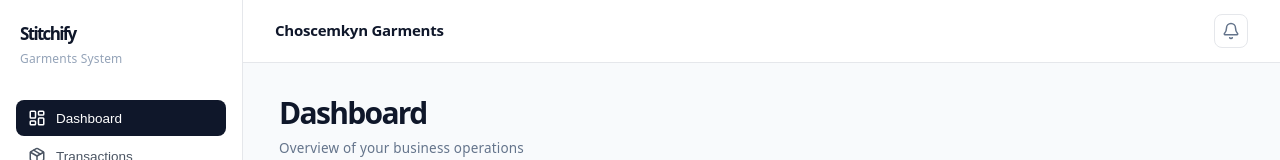
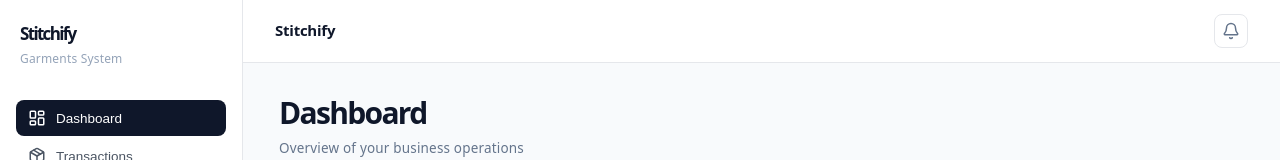
Before and after one commit to jhudas/vercel_stitchify_web, a React (Vite) app in the folder frontend/: page /dashboard in a window 1280 px wide. Shown: the top 160 px of the page. Built offline with nearby package versions, Linux system fonts and the light colour scheme; no server answers; sample sign-in values are in the browser's storage.

Commit message:
change name

```diff
--- a/frontend/src/pages/Dashboard.jsx
+++ b/frontend/src/pages/Dashboard.jsx
@@ -46,7 +46,7 @@ const Dashboard = () => {
       <Sidebar />
       <main className="main-content">
         <header className="main-header">
-          <h2 className="header-title">Choscemkyn Garments</h2>
+          <h2 className="header-title">Stitchify</h2>
           <button className="bell-btn"><Bell size={18} /></button>
         </header>
 
--- a/frontend/src/pages/Orders.jsx
+++ b/frontend/src/pages/Orders.jsx
@@ -89,7 +89,7 @@ const Orders = () => {
       <Sidebar />
       <main className="main-content">
         <header className="main-header">
-          <h2 className="header-title">Choscemkyn Garments</h2>
+          <h2 className="header-title">Stitchify</h2>
           <button className="bell-btn"><Bell size={18} /></button>
         </header>
 
--- a/frontend/src/pages/Transaction.jsx
+++ b/frontend/src/pages/Transaction.jsx
@@ -80,7 +80,7 @@ const Transaction = () => {
       <Sidebar />
       <main className="main-content">
         <header className="main-header">
-          <h2 className="header-title">Choscemkyn Garments</h2>
+          <h2 className="header-title">Stitchify</h2>
           <button className="bell-btn"><Bell size={18} /></button>
         </header>
         <div className="page-body">
```
